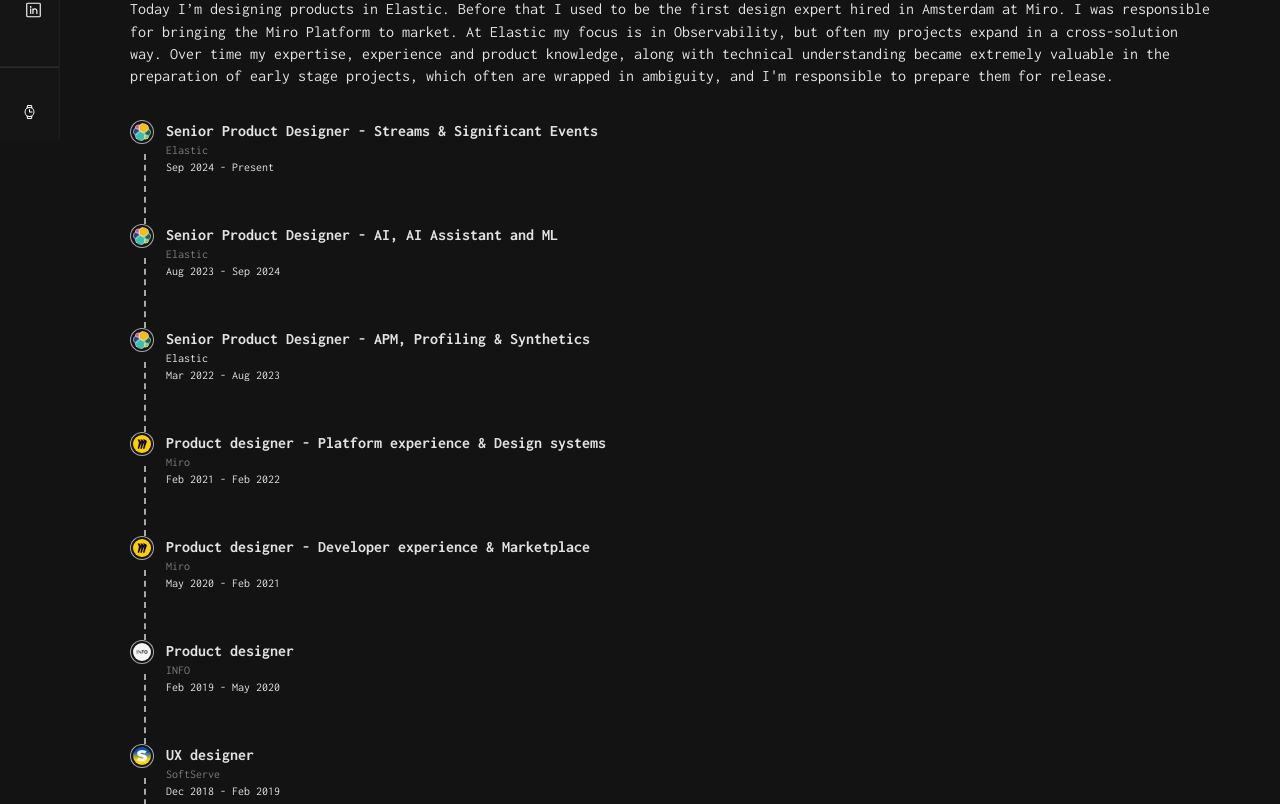
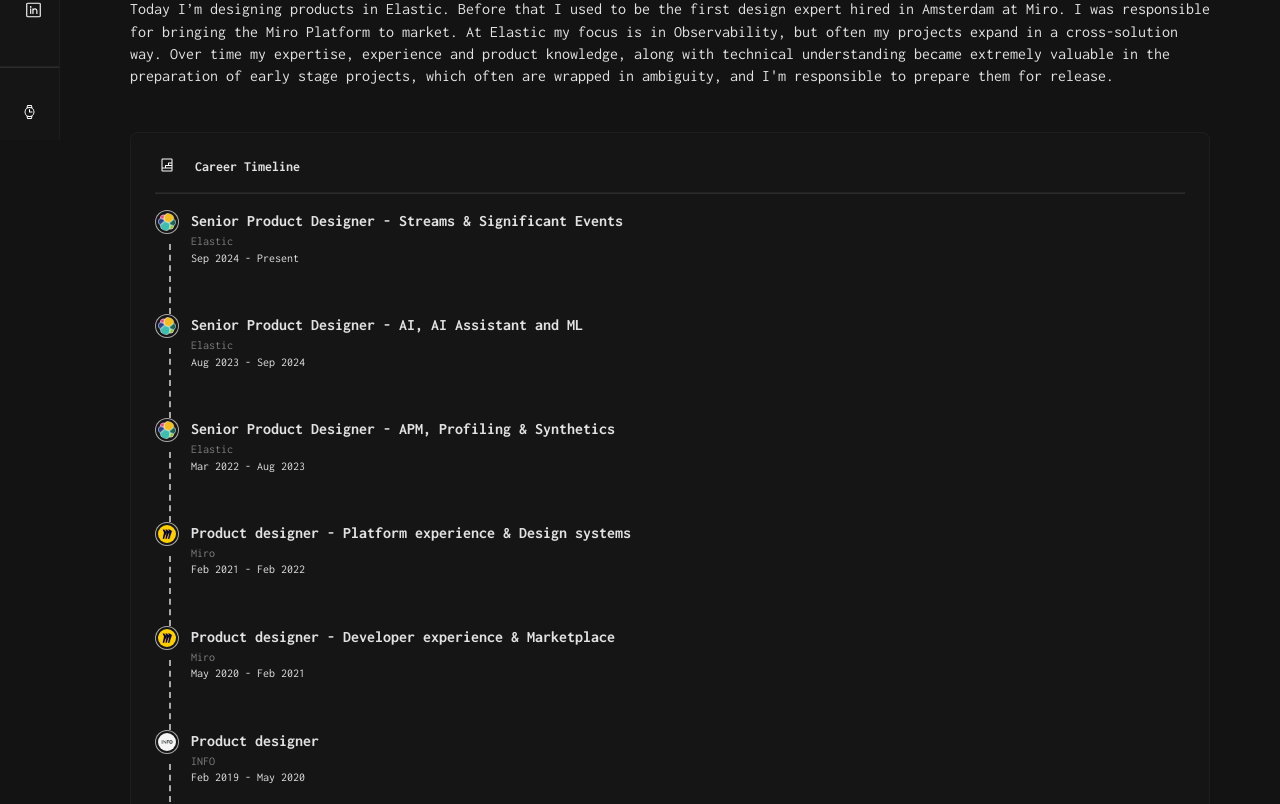
Before and after one commit to boriskirov/boris-kirov-portfolio, a Next.js app: page /about in a window 1280 px wide. Shown: the part 660-1464 px from the top of the page. Built offline with nearby package versions, Linux system fonts and the light colour scheme; no server answers; a web font is replaced by a local one.

Commit message:
fix: new icon steps and fix of the <Timeline/> component

```diff
--- a/components/boris-stats.js
+++ b/components/boris-stats.js
@@ -12,7 +12,7 @@ export default function Boris({}) {
       value: boris.location.city,
     },
     {
-      label: "Working at",
+      label: "Currently at",
       value: boris.currentCompany || boris.experience?.[0]?.company,
     },
     {
--- a/components/githubmap.js
+++ b/components/githubmap.js
@@ -153,8 +153,8 @@ export default function GithubMap({ activity }) {
                         <Image
                           src={getActivityTypeIcon(item.type)}
                           className="icon github-log-type-icon"
-                          width={18}
-                          height={18}
+                          width={16}
+                          height={16}
                           alt={item.typeLabel}
                         />
                       </span>
--- a/components/timeline/timeline.js
+++ b/components/timeline/timeline.js
@@ -53,7 +53,9 @@ const Timeline = () => {
             <span>
               <strong>{boris.experience[2].role}</strong>
             </span>
-            <small>{boris.experience[2].company}</small>
+            <small className="timeline-opacity-half">
+              {boris.experience[2].company}
+            </small>
             <small>{boris.experience[2].dates}</small>
           </div>
         </li>
--- a/pages/about.js
+++ b/pages/about.js
@@ -46,7 +46,20 @@ const About = () => (
           </section>
 
           <section>
-            <Timeline />
+            <div className="metric">
+              <div className="metric-header flex">
+                <Image
+                  src="/steps.svg"
+                  className="metric-logo"
+                  width={16}
+                  height={16}
+                  alt="Star"
+                />
+                <h6>Career Timeline</h6>
+              </div>
+              <hr />
+              <Timeline />
+            </div>
           </section>
         </div>
       </Main>
--- a/pages/dashboard.js
+++ b/pages/dashboard.js
@@ -79,7 +79,7 @@ const Dashboard = ({ githubActivity, recentRepositories }) => (
         </div>
         <div className="metric borderless">
           <div className="metric-header">
-            <h6>Recently contributed to</h6>
+            <h6>Proud of contributing to</h6>
           </div>
           <RecentRepositories repositories={recentRepositories} />
         </div>
@@ -91,8 +91,8 @@ const Dashboard = ({ githubActivity, recentRepositories }) => (
               <Image
                 src="/github.svg"
                 className="metric-logo"
-                width={24}
-                height={24}
+                width={16}
+                height={16}
                 alt="GitHub"
               />
               <h6>Shipped contributions</h6>
--- a/public/boris.json
+++ b/public/boris.json
@@ -24,13 +24,11 @@
     "screenshot": "/location.png"
   },
   "profession": "Software designer",
-  "yearsOfExperience": "10",
+  "yearsOfExperience": "12",
   "avatar": "https://pbs.twimg.com/profile_images/1507287646133010434/Cx1ufZpO_400x400.jpg",
-  "website": "www.boriskirov.me",
-  "twitter": "@sboriskirov",
-  "github": "boriskirov",
+  "website": "https://www.boriskirov.me",
   "linkedin": "https://www.linkedin.com/in/boris-kirov/",
-  "githubUrl": "https://github.com/boriskirov",
+  "github": "https://github.com/boriskirov",
   "jobTitle": "Senior Product Designer",
   "currentCompany": "Elastic",
   "workMode": "Remote",
```
Also changed, not shown: public/steps.svg (added).
